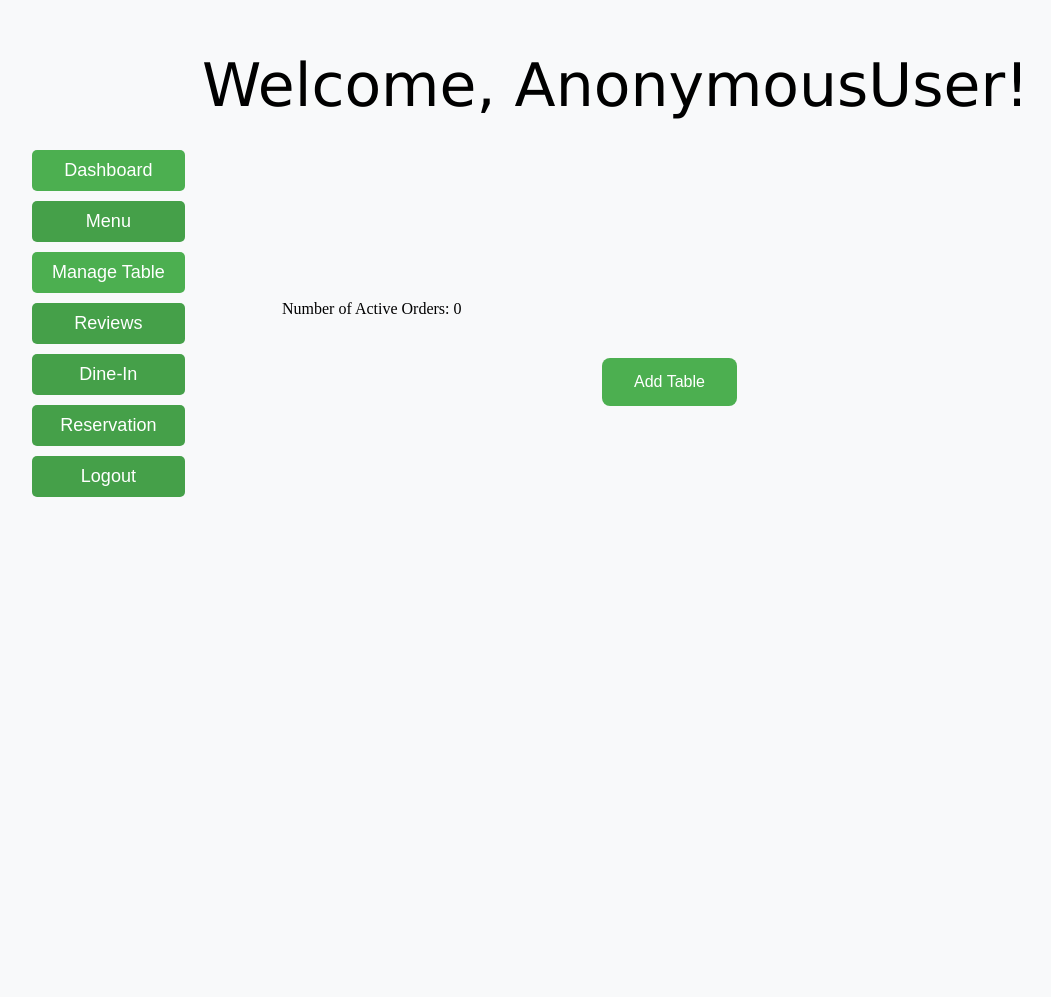
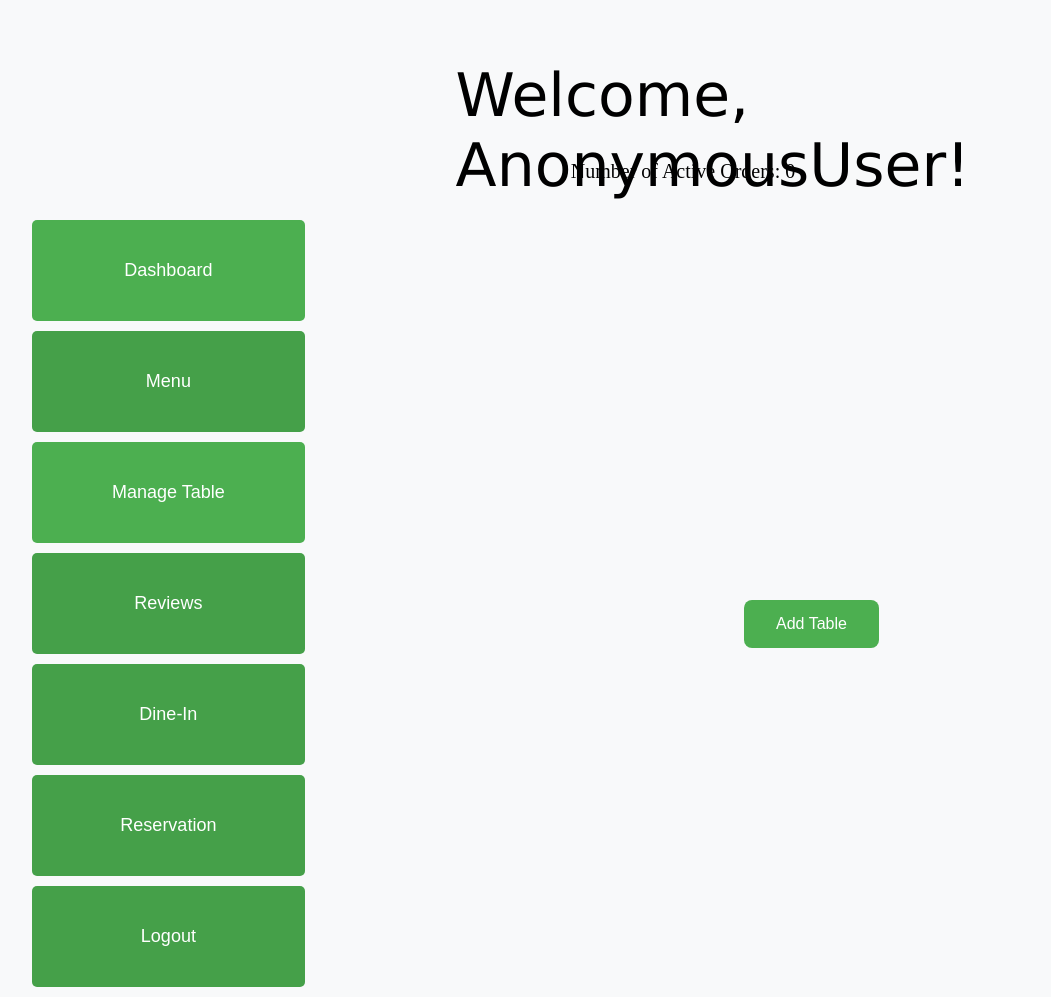
Before and after one commit to Andy-site/RRS, a Django app: page /ad/ in a window 1280 px wide. Shown: the whole page, without its empty margins (18-1069 px from the left). Before the commit the page ends 497 px from the top, so only its background shows below. Run offline with Django 5.2, Linux system fonts and the light colour scheme; data that the repository does not hold is empty.

```diff
--- a/rms/myapp/templates/myapp/admin_dash.html
+++ b/rms/myapp/templates/myapp/admin_dash.html
@@ -7,7 +7,8 @@
     border: none;
     color: white; /* White text */
     padding: 15px 32px; /* Padding */
-    text-align: center; /* Text alignment */
+    top: 70%;
+    left: 142px;
     text-decoration: none; /* Remove underline */
     display: inline-block;
     font-size: 16px; /* Font size */
@@ -15,7 +16,7 @@
     cursor: pointer; /* Cursor on hover */
     border-radius: 8px; /* Rounded corners */
     transition-duration: 0.4s; /* Animation duration */
-    position: relative; /* Position for tooltip */
+    position: absolute; /* Position for tooltip */
 }
 
 .add-table-btn:hover {
--- a/rms/myapp/templates/myapp/admin_page.html
+++ b/rms/myapp/templates/myapp/admin_page.html
@@ -71,8 +71,8 @@
         }
         .wel{
             position:absolute;
-           top: 50px;
-            left: 220px;
+            top: 60px;
+            left: 37%;
             font-size: 60px;
             font-family: Verdana, Geneva, Tahoma, sans-serif;
 
@@ -80,7 +80,7 @@
 
         .all{
               position: absolute;
-              top: 150px;
+              top: 220px;
               left: 50px;
               display: flex;
               flex-direction: column; /* Arrange items vertically */
@@ -88,8 +88,8 @@
 
             .dashboard-button,
     .make-reservation-button,.logout-button,.reviews-button {
-        padding: 10px 20px;
-        margin-right: 10px;
+        padding: 40px 80px;
+        margin-right: 50px;
         margin-bottom: 10px;
         font-size: 18px;
         cursor: pointer;
@@ -163,9 +163,12 @@
 }
 
 .au{
-
-margin-left:300px;
-margin-top: 300px;
+display: inline-block;
+    font-size: 20px; /* Font size */
+    position: absolute; /* Position for tooltip */
+    color: black; /* White text */
+margin-left:46%;
+margin-top: 160px;
 }
 
 
```
